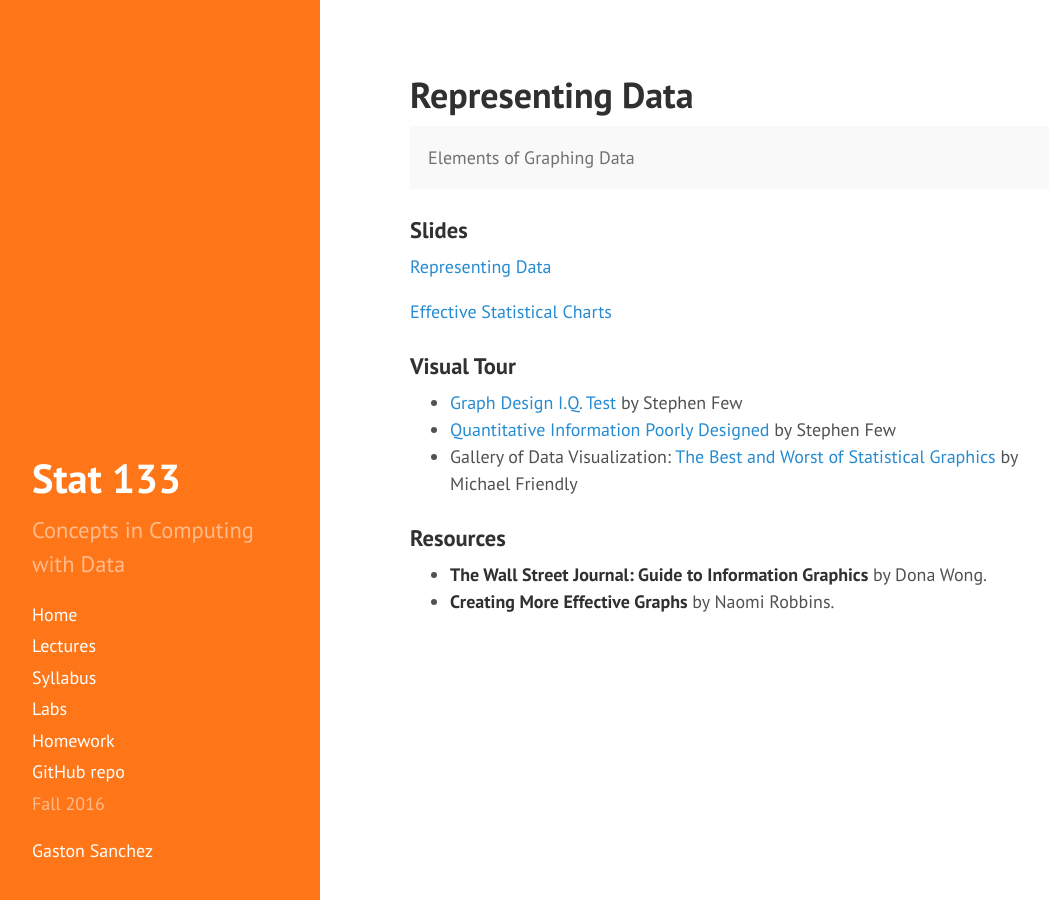
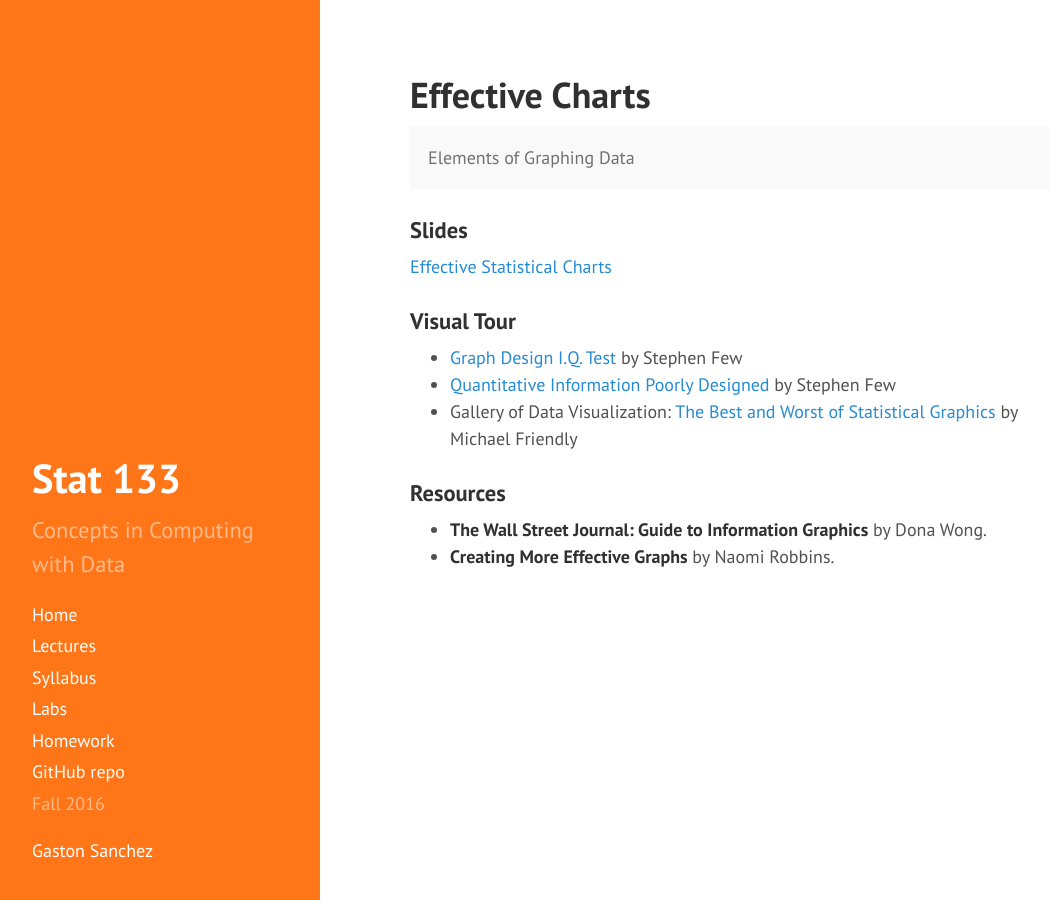
Before and after one commit to gastonstat/relic-stat133, a Jekyll site: the page built from lectures/06-representing-data.md, in a window 1280 px wide. Shown: the whole page, without its empty margins (4-1053 px from the left). Built offline with Jekyll 4.4.1, drawn with Linux system fonts in a browser that asks for light colours; nearby versions of some CDN libraries.

Commit message:
lectures: removing slides about representing data graphically

```diff
--- a/lectures/06-representing-data.md
+++ b/lectures/06-representing-data.md
@@ -1,6 +1,6 @@
 ---
 layout: lecture
-title: "Representing Data"
+title: "Effective Charts"
 ---
 
 <p class="message">
@@ -8,8 +8,6 @@ title: "Representing Data"
 </p>
 
 ### Slides
-
-<a href="https://docs.google.com/presentation/d/1ean4aV-pxqf5LLuixscE2y1tX0venZH8jK7-FB3kSfo/pub?start=false&loop=false&delayms=3000" target="_blank">Representing Data</a>
 
 <a href="https://docs.google.com/presentation/d/1ean4aV-pxqf5LLuixscE2y1tX0venZH8jK7-FB3kSfo/pub?start=false&loop=false&delayms=3000" target="_blank">Effective Statistical Charts</a>
 
```
